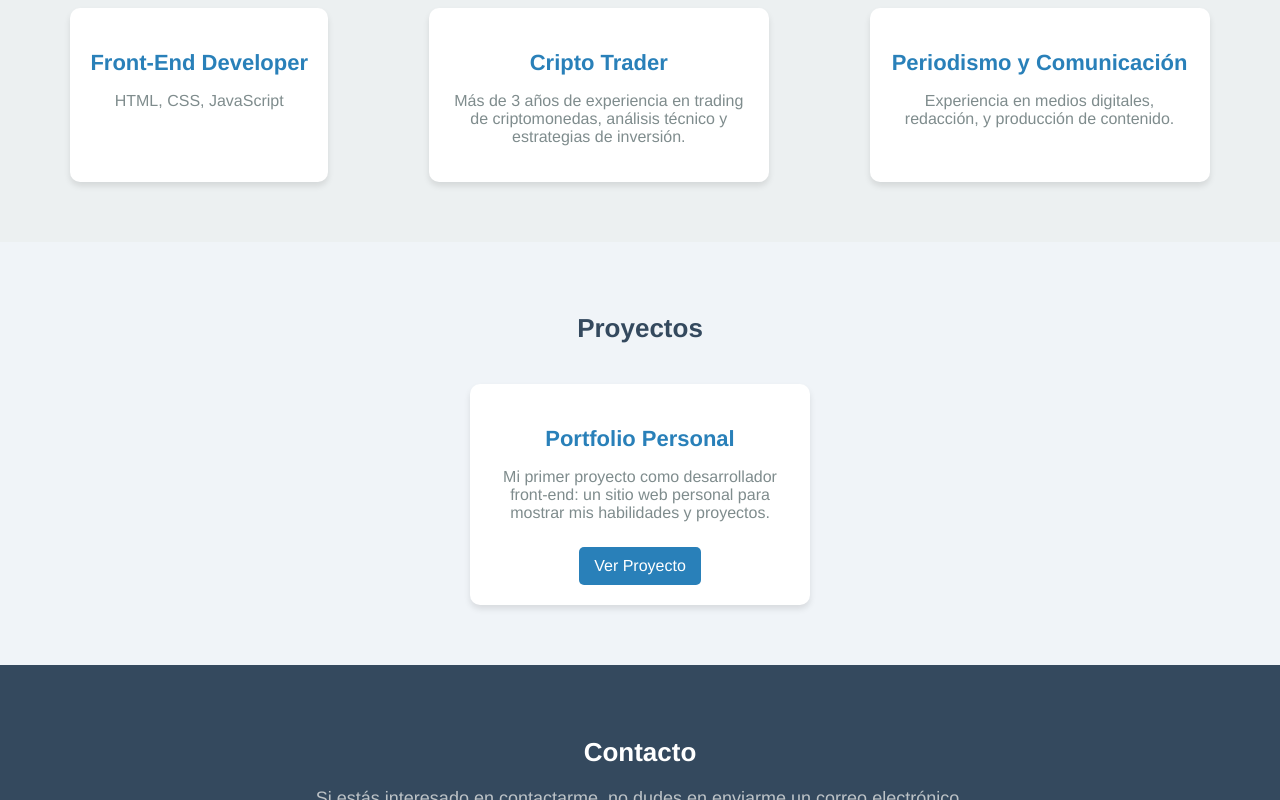
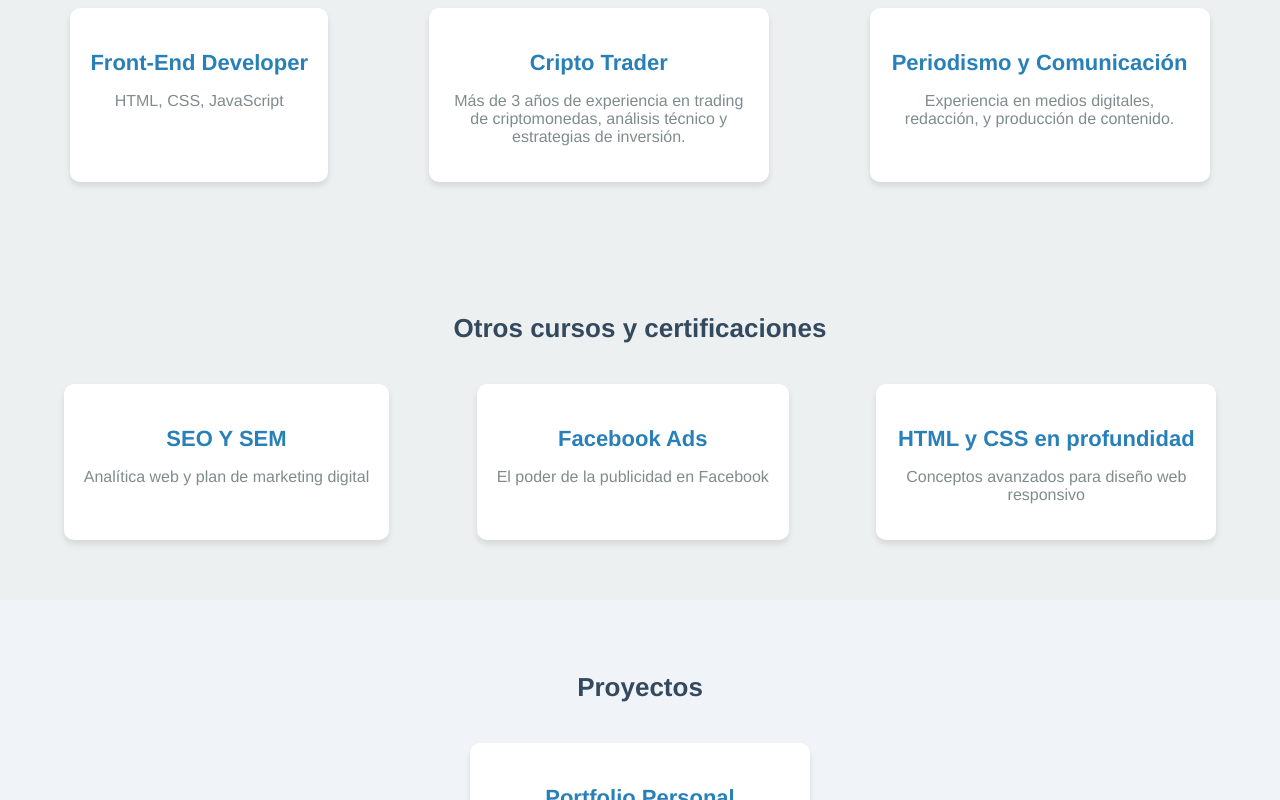
Before and after one commit to FitoVenegas/Portfolio, a plain HTML site: page index.html in a window 1280 px wide. Shown: the part 570-1370 px from the top of the page. Drawn offline with Linux system fonts and the light colour scheme.

Commit message:
Update index.html
upload

```diff
--- a/index.html
+++ b/index.html
@@ -94,6 +94,53 @@
         }
 
         /* Sección: Habilidades */
+        .skills-section {
+            background-color: #ecf0f1;
+            padding: 50px 20px;
+            text-align: center;
+        }
+
+        .skills-section h2 {
+            font-size: 26px;
+            color: #34495e;
+            margin-bottom: 30px;
+        }
+
+        .skills-container {
+            display: flex;
+            justify-content: space-around;
+            flex-wrap: wrap;
+        }
+
+        .skill-card {
+            background-color: #ffffff;
+            padding: 20px;
+            margin: 10px;
+            border-radius: 10px;
+            box-shadow: 0 4px 6px rgba(0, 0, 0, 0.1);
+            max-width: 300px;
+            transition: transform 0.3s;
+        }
+
+        .skill-card:hover {
+            transform: translateY(-5px);
+        }
+
+        .skill-card h3 {
+            color: #2980b9;
+            margin-bottom: 15px;
+            font-size: 22px;
+        }
+
+        .skill-card p {
+            color: #7f8c8d;
+            font-size: 16px;
+        }
+
+
+
+
+        /* Sección: Otros cursos y certificaciones */
         .skills-section {
             background-color: #ecf0f1;
             padding: 50px 20px;
@@ -309,6 +356,28 @@
         </div>
     </section>
 
+
+    <!-- Sección: Otros cursos y certificaciones-->
+<section id="certifications" class="skills-section">
+    <h2>Otros cursos y certificaciones</h2>
+    <div class="skills-container">
+        <div class="skill-card">
+            <h3>SEO Y SEM</h3>
+            <p>Analítica web y plan de marketing digital</p>
+        </div>
+        <div class="skill-card">
+            <h3>Facebook Ads</h3>
+            <p>El poder de la publicidad en Facebook</p>
+        </div>
+        <div class="skill-card">
+            <h3>HTML y CSS en profundidad</h3>
+            <p>Conceptos avanzados para diseño web responsivo</p>
+        </div>
+    </div>
+</section>
+
+
+
     <!-- Sección: Proyectos -->
     <section id="projects" class="projects-section">
         <h2>Proyectos</h2>
```
